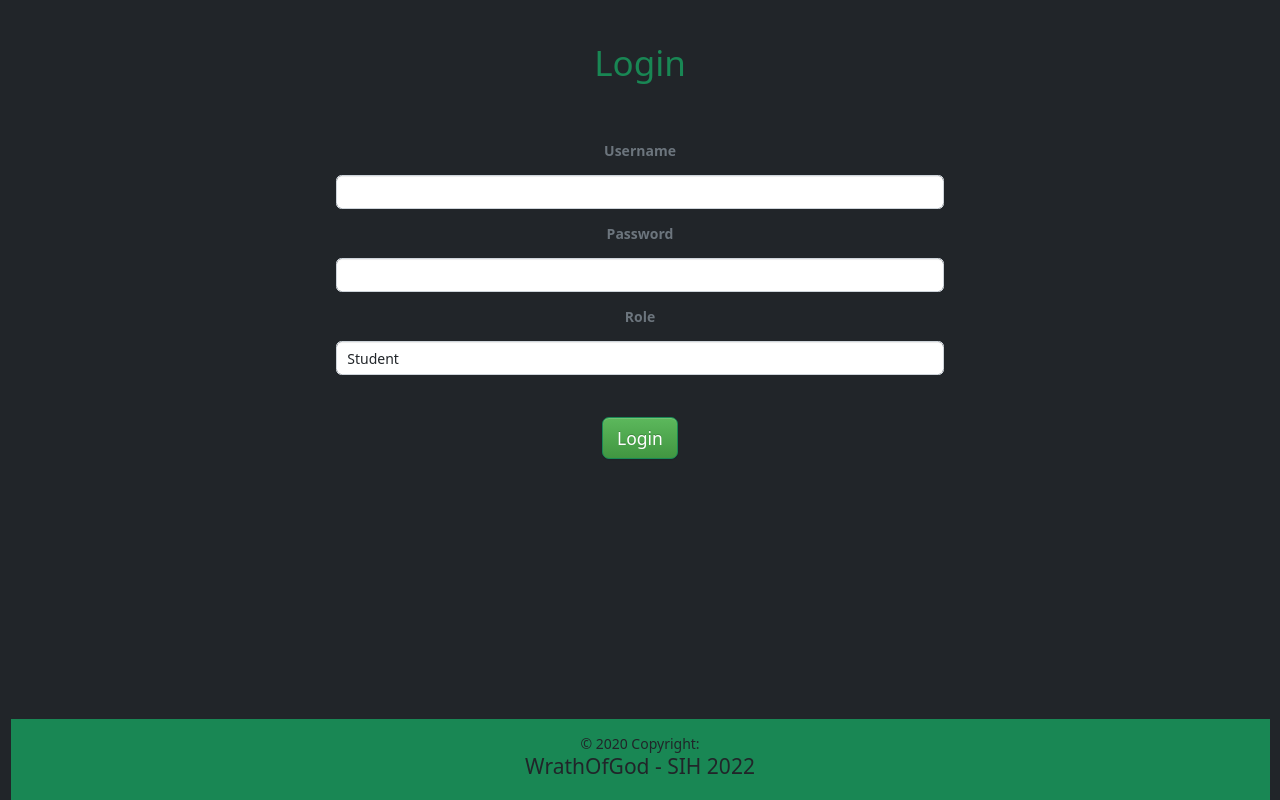
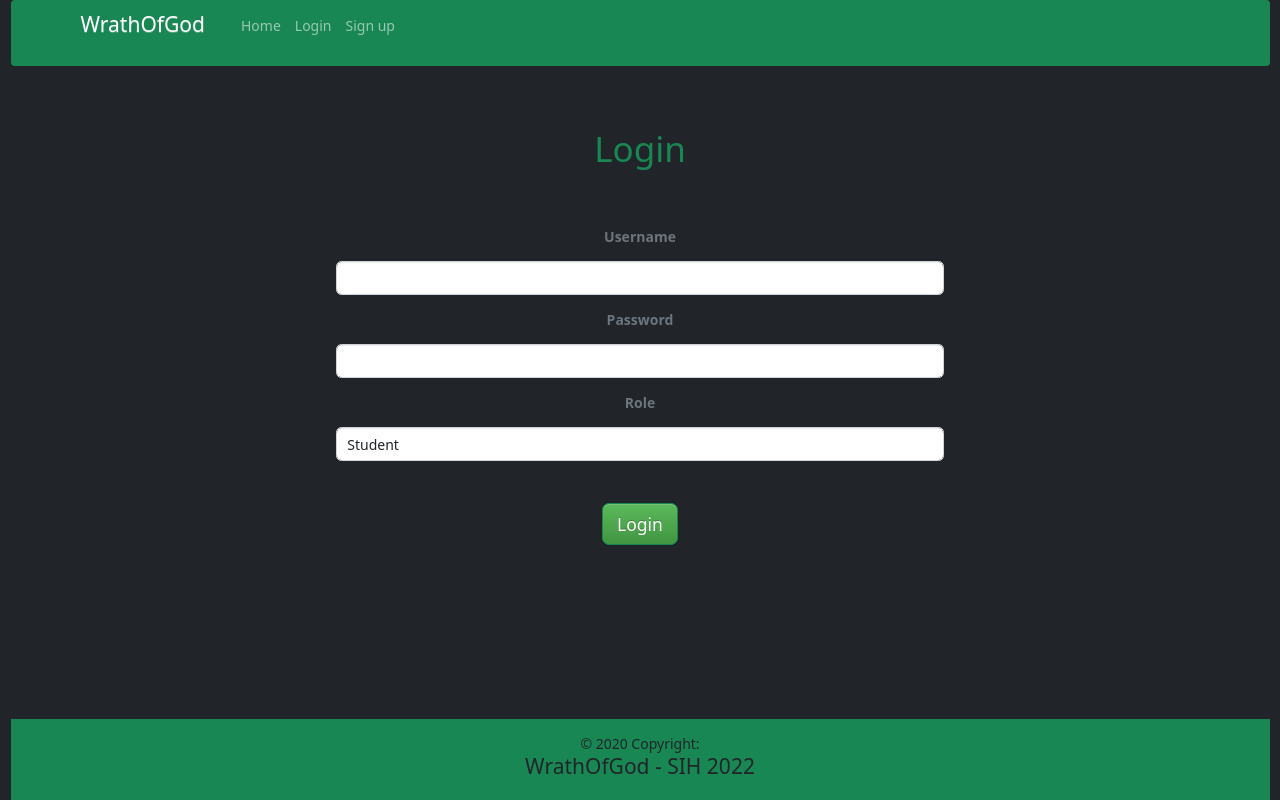
Before and after one commit to SIH-2022-WoG/frontend, a React (Create React App) app: page / in a window 1280 px wide. Built offline with nearby package versions, Linux system fonts and the light colour scheme.

Commit message:
navbar ui added

```diff
--- a/src/App.js
+++ b/src/App.js
@@ -1,6 +1,5 @@
 import "./App.css";
 import "bootstrap/dist/css/bootstrap.min.css";
-import Base from "./components/Base";
 import Login from "./pages/Login";
 
 function App() {
--- a/src/components/Base.js
+++ b/src/components/Base.js
@@ -1,17 +1,14 @@
 import React from "react";
+import Footer from "./Footer";
+import Navigationbar from "./Navigationbar";
 
 const Base = ({ children, title = "Base" }) => {
   return (
     <div className="d-flex flex-column min-vh-100 container-fluid bg-dark">
+      <Navigationbar />
       <h1 className="text-success m-5">{title}</h1>
-
       {children}
-
-      <footer class="mt-auto bg-success">
-        <div class="footer-copyright text-center py-3">
-          © 2020 Copyright: <h4>WrathOfGod - SIH 2022</h4>
-        </div>
-      </footer>
+      <Footer />
     </div>
   );
 };
--- /dev/null
+++ b/src/components/Footer.js
@@ -0,0 +1,13 @@
+import React from "react";
+
+const Footer = () => {
+  return (
+    <footer class="mt-auto bg-success">
+      <div class="footer-copyright text-center py-3">
+        © 2020 Copyright: <h4>WrathOfGod - SIH 2022</h4>
+      </div>
+    </footer>
+  );
+};
+
+export default Footer;
--- /dev/null
+++ b/src/components/Navigationbar.js
@@ -0,0 +1,22 @@
+import ContainerFluid from "react-bootstrap/Container";
+import Nav from "react-bootstrap/Nav";
+import Navbar from "react-bootstrap/Navbar";
+
+const Navigationbar = () => {
+  return (
+    <Navbar bg="success" variant="dark">
+      <ContainerFluid>
+        <Nav className="me-auto">
+          <Navbar.Brand>
+            <h4>WrathOfGod</h4>
+          </Navbar.Brand>
+          <Nav.Link>Home</Nav.Link>
+          <Nav.Link>Login</Nav.Link>
+          <Nav.Link>Sign up</Nav.Link>
+        </Nav>
+      </ContainerFluid>
+    </Navbar>
+  );
+};
+
+export default Navigationbar;
```
